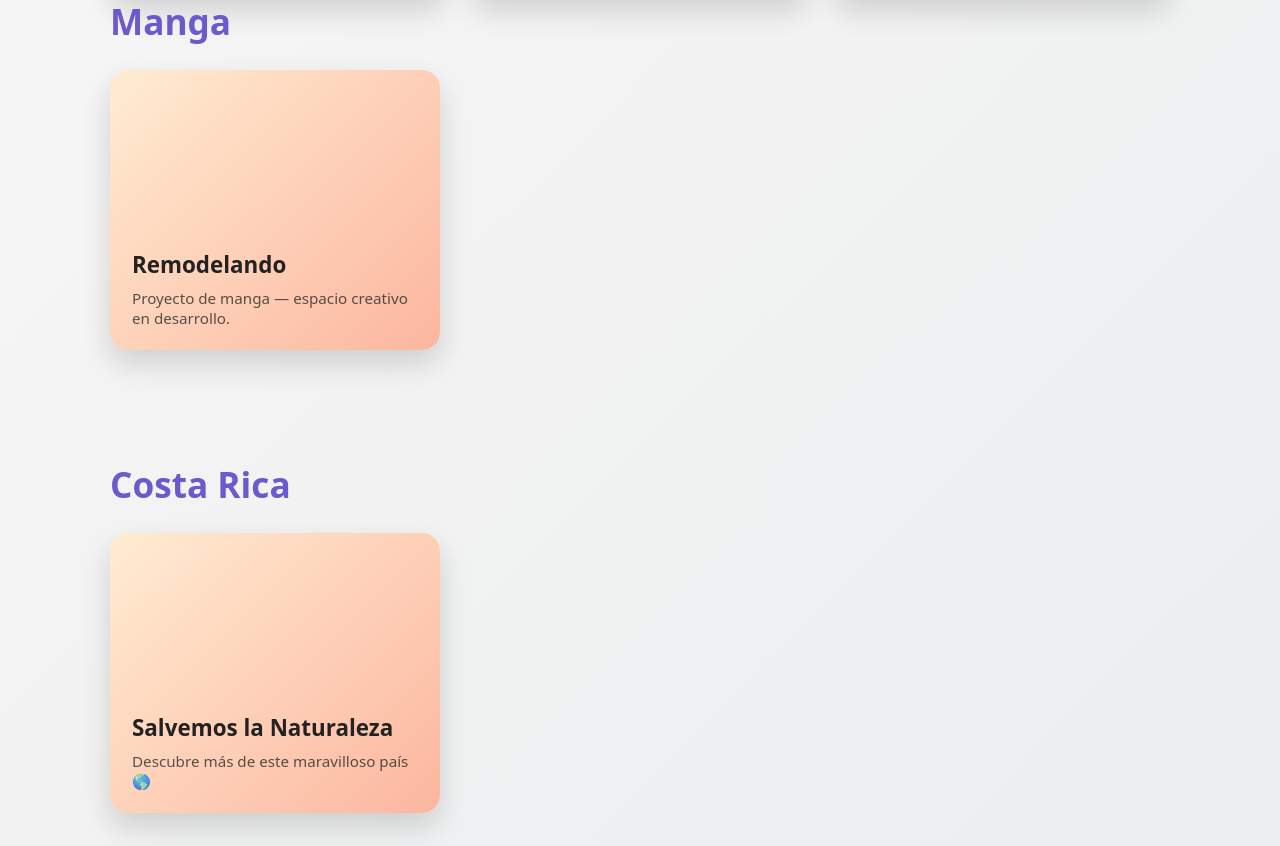
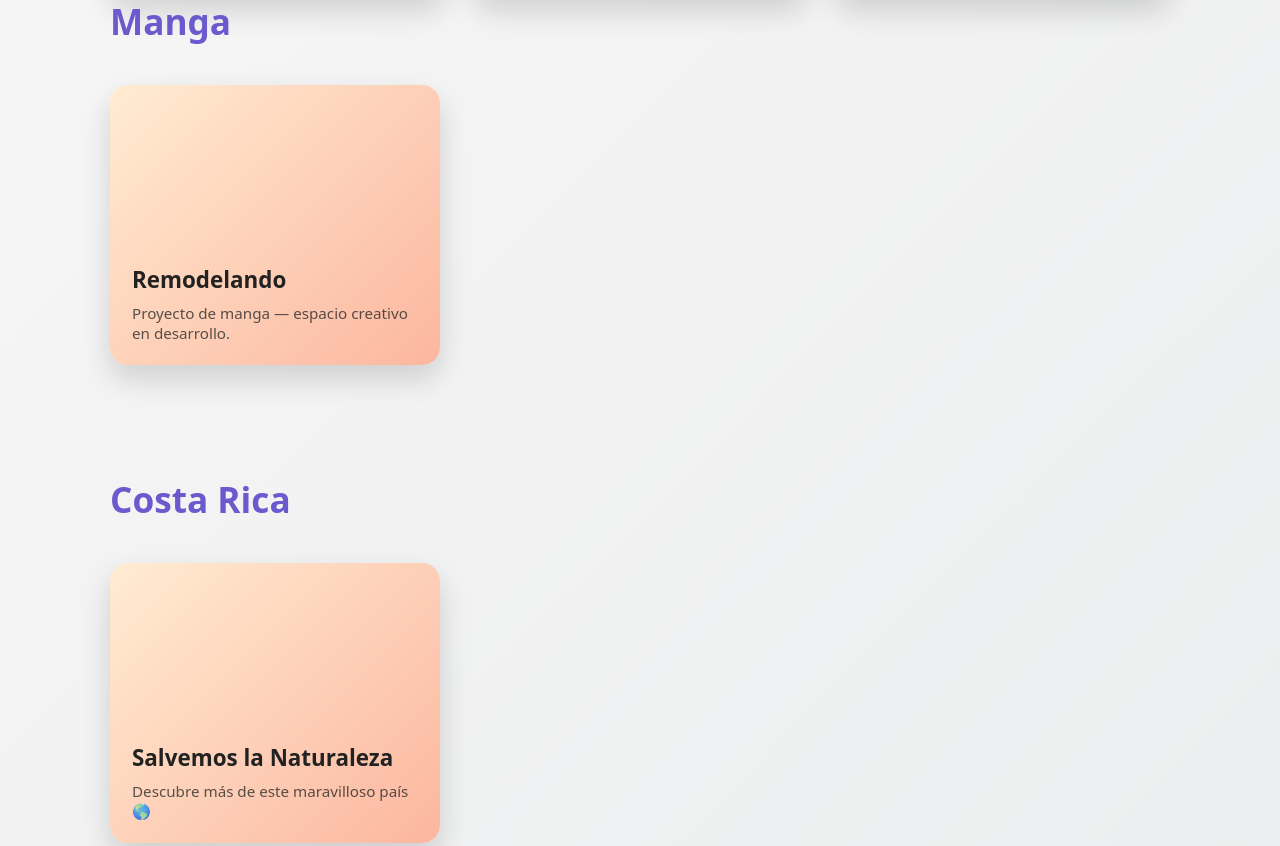
Before and after one commit to gloriacitizen00-dev/Portafolio, a plain HTML site: page index.html in a window 1280 px wide. Shown: the part 1441-2287 px from the top of the page. Drawn offline with Linux system fonts and the light colour scheme.

Commit message:
Update index.html

```diff
--- a/index.html
+++ b/index.html
@@ -90,7 +90,8 @@ h2{
   display:grid;
   grid-template-columns:330px;
   gap:28px;
-  justify-items:start; /* 👈 solo Manga se alinea a la izquierda */
+  justify-items:start;
+  margin-top: 40px; /* 👈 solo Manga se alinea a la izquierda */
 }
 
 .card-link{
```
